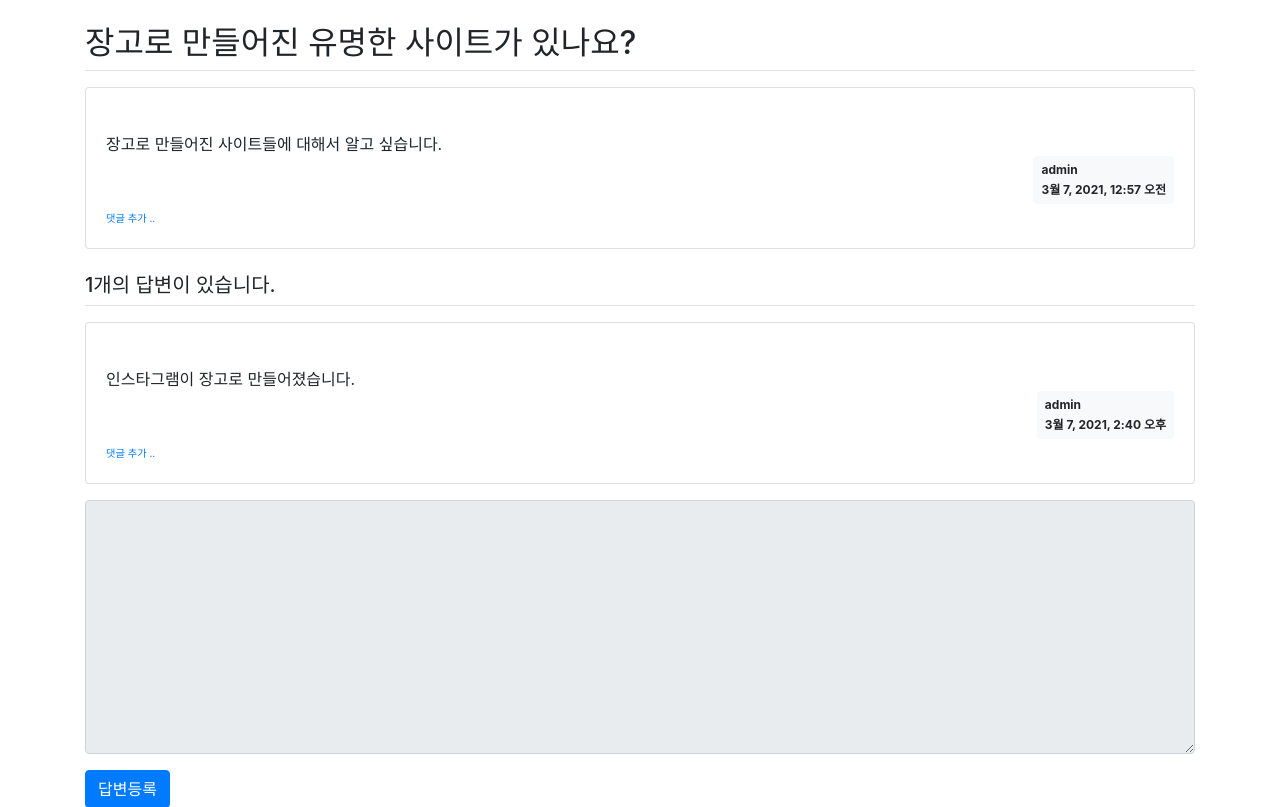
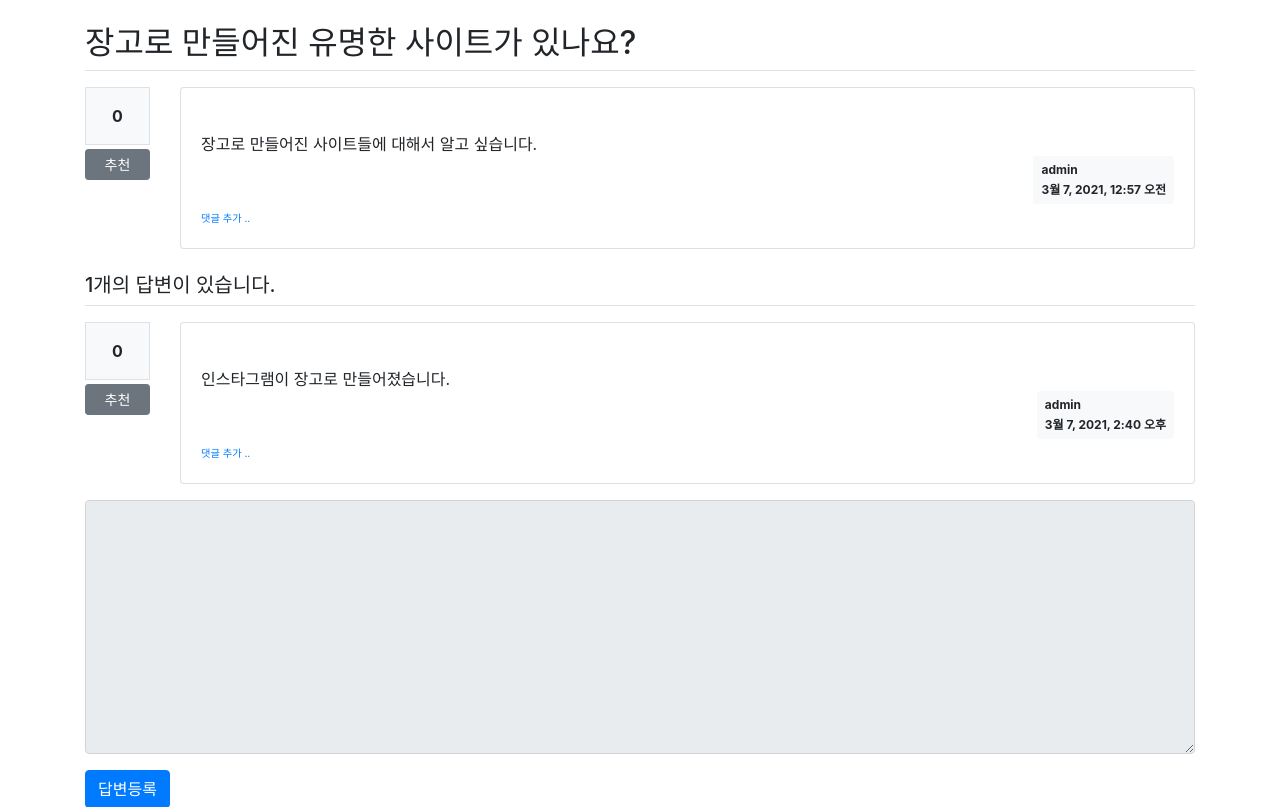
Before and after one commit to hyunsu00/mysite, a Django app: page /pybo/1/ in a window 1280 px wide. Shown: the part 57-864 px from the top of the page. Run offline with Django 3.2, Linux system fonts and the light colour scheme; data comes from the database, SQL or seed files in the repository; both versions use the stored data as it was after the commit; some libraries are stand-ins or nearby versions.

Commit message:
3-12 추천 기능 추가하기

```diff
--- a/pybo/models.py
+++ b/pybo/models.py
@@ -6,18 +6,27 @@ from django.contrib.auth.models import User
 
 class Question(models.Model):
 
+    # Question 데이터에 접근할 경우 author 필드를 기준으로 할지 voter 필드를 기준으로 할지 장고는 알 수 없으므로
+    # 'HINT'에 있는 related_name 옵션 추가로 해결
+    # 특정 사용자가 작성한 질문을 얻기 위해 some_user.author_question.all() 같은 코드를 사용
+    # 특정 사용자가 추천한 질문을 얻기 위한 코드는 some_user.voter_question.all()이다.
+
+    # author 필드는 User 모델을 ForeignKey로 적용하여 선언했다.
+    # User 모델은 django.contrib.auth 앱이 제공하는 모델이다.
+    # on_delete=models.CASCADE는 계정이 삭제되면 계정과 연결된 Question 모델 데이터를 모두 삭제하라는 의미이다.
+    author = models.ForeignKey(User, on_delete=models.CASCADE, related_name="author_question")
+
     subject = models.CharField(max_length=200)
     content = models.TextField()
     create_date = models.DateTimeField()
-    # author 필드는 User 모델을 ForeignKey로 적용하여 선언했다.
-    # User 모델은 django.contrib.auth 앱이 제공하는 모델이다.
-    # on_delete=models.CASCADE는 계정이 삭제되면 계정과 연결된 Question 모델 데이터를 모두 삭제하라는 의미이다.
-    author = models.ForeignKey(User, on_delete=models.CASCADE)
 
     # null=True는 데이터베이스에서 modify_date 칼럼에 null을 허용한다는 의미이며,
     # blank=True는 form.is_valid()를 통한 입력 폼 데이터 검사 시 값이 없어도 된다는 의미이다.
     # 즉, null=True, blank=True는 어떤 조건으로든 값을 비워둘 수 있음을 의미한다.
     modify_date = models.DateTimeField(null=True, blank=True)
+
+    # voter 추가(다대다 관계를 위해 ManyToManyField를 사용)
+    voter = models.ManyToManyField(User, related_name="voter_question")
 
     def __str__(self):
         return self.subject
@@ -28,18 +37,24 @@ class Answer(models.Model):
     # 이처럼 어떤 모델이 다른 모델을 속성으로 가지면 ForeignKey를 이용한다.
     # #ForeignKey는 쉽게 말해 다른 모델과의 연결을 의미하며,
     # on_delete=models.CASCADE는 답변에 연결된 질문이 삭제되면 답변도 함께 삭제하라는 의미이다.
+
+    # author 필드는 User 모델을 ForeignKey로 적용하여 선언했다.
+    # User 모델은 django.contrib.auth 앱이 제공하는 모델이다.
+    # on_delete=models.CASCADE는 계정이 삭제되면 계정과 연결된 Question 모델 데이터를 모두 삭제하라는 의미이다.
+    author = models.ForeignKey(User, on_delete=models.CASCADE, related_name="author_answer")
+
     question = models.ForeignKey(Question, on_delete=models.CASCADE)
     content = models.TextField()
     create_date = models.DateTimeField()
-    # author 필드는 User 모델을 ForeignKey로 적용하여 선언했다.
-    # User 모델은 django.contrib.auth 앱이 제공하는 모델이다.
-    # on_delete=models.CASCADE는 계정이 삭제되면 계정과 연결된 Question 모델 데이터를 모두 삭제하라는 의미이다.
-    author = models.ForeignKey(User, on_delete=models.CASCADE)
 
     # null=True는 데이터베이스에서 modify_date 칼럼에 null을 허용한다는 의미이며,
     # blank=True는 form.is_valid()를 통한 입력 폼 데이터 검사 시 값이 없어도 된다는 의미이다.
     # 즉, null=True, blank=True는 어떤 조건으로든 값을 비워둘 수 있음을 의미한다.
     modify_date = models.DateTimeField(null=True, blank=True)
+
+    # voter 추가(다대다 관계를 위해 ManyToManyField를 사용)
+    voter = models.ManyToManyField(User, related_name="voter_answer")
+
 
 class Comment(models.Model):
     author = models.ForeignKey(User, on_delete=models.CASCADE)
--- a/pybo/urls.py
+++ b/pybo/urls.py
@@ -1,7 +1,7 @@
 # urls.py
 from django.urls import path  # django.urls 패키지에서 path 모듈 가져옴
 
-from .views import base_views, question_views, answer_views, comment_views
+from .views import base_views, question_views, answer_views, comment_views, vote_views
 
 app_name = "pybo"  # 네임스페이스 정의
 
@@ -37,4 +37,9 @@ urlpatterns = [
     path("comment/create/answer/<int:answer_id>/", comment_views.comment_create_answer, name="comment_create_answer"),  # 댓글 등록
     path("comment/modify/answer/<int:comment_id>/", comment_views.comment_modify_answer, name="comment_modify_answer"),  # 댓글 수정
     path("comment/delete/answer/<int:comment_id>/", comment_views.comment_delete_answer, name="comment_delete_answer"),  # 댓글 삭제
+    #
+    # vote_views.py
+    #
+    path("vote/question/<int:question_id>/", vote_views.vote_question, name="vote_question"),  # 질문 추천 URL 매핑
+    path("vote/answer/<int:answer_id>/", vote_views.vote_answer, name="vote_answer"),  # 답변 추천 URL 매핑
 ]
--- a/templates/pybo/question_detail.html
+++ b/templates/pybo/question_detail.html
@@ -19,7 +19,19 @@
 		</div>
 	{% endif %}
 	<h2 class="border-bottom py-2">{{ question.subject }}</h2>
-	<div class="card my-3">
+	<div class="row my-3">
+		<!-- 질문 추천 버튼 만들기
+		- row, col-1, col-11의 자세한 내용은 부트스트랩의 Grid System 공식 문서를 참고하자.
+		- 부트스트랩 Grid System 공식 문서: getbootstrap.com/docs/4.5/layout/grid
+		- 소스가 복잡하므로 github.com/pahkey/djangobook/tree/3-12를 참고하기 바란다. -->
+		<div class="col-1"> <!-- 추천영역 -->
+				<div class="bg-light text-center p-3 border font-weight-bolder mb-1">{{question.voter.count}}</div>
+				<a href="#" data-uri="{% url 'pybo:vote_question' question.id  %}" class="recommend btn btn-sm btn-secondary btn-block my-1">
+					추천
+				</a>
+		</div>
+		<div class="col-11"> <!-- 질문영역 -->
+			<div class="card">
 				<div class="card-body">
 					<div class="card-text" style="white-space: pre-line">
 						{{ question.content }}
@@ -32,6 +44,7 @@
 								<div>{{ question.modify_date }}</div>
 							</div>
 						{% endif %}
+
 						<div class="badge badge-light p-2 text-left">
 							<div class="mb-2">{{ question.author.username }}</div>
 							<div>{{ question.create_date }}</div>
@@ -89,12 +102,23 @@
 					<!-- 질문 댓글 End -->
 				</div>
 			</div>
+		</div>
+	</div>
 	<!-- 등록된 답변 표시하기 -->
 	<h5 class="border-bottom my-3 py-2">
 		{{question.answer_set.count}}개의 답변이 있습니다.
 	</h5>
 	{% for answer in question.answer_set.all %}
-	<div class="card my-3">
+		<!-- 답변 추천 버튼 만들기 -->
+		<div class="row my-3">
+			<div class="col-1">  <!-- 추천영역 -->
+					<div class="bg-light text-center p-3 border font-weight-bolder mb-1">{{answer.voter.count}}</div>
+					<a href="#" data-uri="{% url 'pybo:vote_answer' answer.id  %}" class="recommend btn btn-sm btn-secondary btn-block my-1">
+						추천
+					</a>
+			</div>
+			<div class="col-11">  <!-- 답변영역 -->
+				<div class="card">
 					<div class="card-body">
 						<div class="card-text" style="white-space: pre-line">
 							{{ answer.content }}
@@ -160,6 +184,8 @@
 							</div>
 					</div>
 				</div>
+			</div>
+		</div>
 	{% endfor %}
 	<!-- % csrf_token %}는 form 엘리먼트를 통해 전송된 데이터(답변)가 실제로
 	웹 브라우저에서 작성된 데이터인지 판단하는 검사기 역할을 한다.
@@ -189,10 +215,10 @@
 {% endblock %}
 
 {% block script %}
-	<!-- <삭제> 버튼을 누르면 확인 창이 나타나고, 확인 창에서 <확인> 버튼을 누르면 앞서 입력했던 data-uri 속성값으로 URL이 호출된다.
-		<취소> 버튼을 누르면 아무 일도 발생하지 않는다. -->
-	<!-- $(document).ready(function())은 화면이 로드된 다음 자동으로 호출되는 제이쿼리 함수이다. -->
 	<script type='text/javascript'>
+		// <삭제> 버튼을 누르면 확인 창이 나타나고, 확인 창에서 <확인> 버튼을 누르면 앞서 입력했던 data-uri 속성값으로 URL이 호출된다.
+		// <취소> 버튼을 누르면 아무 일도 발생하지 않는다.
+		// $(document).ready(function())은 화면이 로드된 다음 자동으로 호출되는 제이쿼리 함수이다.
 		$(document).ready(function() {
 			$(".delete").on('click', function() {
 				if(confirm("정말로 삭제하시겠습니까?")) {
@@ -200,5 +226,12 @@
 				}
 			});
 		});
+		// <추천> 버튼에 class="recommend"가 적용되어 있으므로 해당 엘리먼트를 찾아 주는 제이쿼리 코드 $(".recommend")를 이용했다.
+		// 또한 확인 창에서 <확인>을 누르면 data-uri 속성에 정의한 URL이 호출되도록 했다.
+		$(".recommend").on('click', function() {
+        if(confirm("정말로 추천하시겠습니까?")) {
+            location.href = $(this).data('uri');
+        }
+    });
 	</script>
 {% endblock %}
--- a/templates/pybo/question_list.html
+++ b/templates/pybo/question_list.html
@@ -15,6 +15,7 @@
     <thead>
       <tr class="text-center thead-dark">
         <th>번호</th>
+        <th>추천</th>
         <th style="width:50%">제목</th>
         <th>글쓴이</th>
         <th>작성일시</th>
@@ -30,6 +31,11 @@
             question_list.start_index : 시작 인덱스(1부터 시작)
             forloop.counter0 : 루프 내의 현재 인덱스(forloop.counter0는 0부터, forloop.counter는 1부터 시작) -->
             {{ question_list.paginator.count|sub:question_list.start_index|sub:forloop.counter0|add:1 }}
+          </td>
+          <td>
+            {% if question.voter.all.count > 0 %}
+              <span class="badge badge-warning px-2 py-1">{{ question.voter.all.count }}</span>
+            {% endif %}
           </td>
           <td class="text-left">
             <a href="{% url 'pybo:detail' question.id %}">{{ question.subject }}</a>
```
Also changed, not shown: pybo/views/vote_views.py (added, +33 -0 lines), db.sqlite3, pybo/migrations/0006_auto_20210313_1555.py (added). Lines whose indentation alone changed are shown as unchanged.
